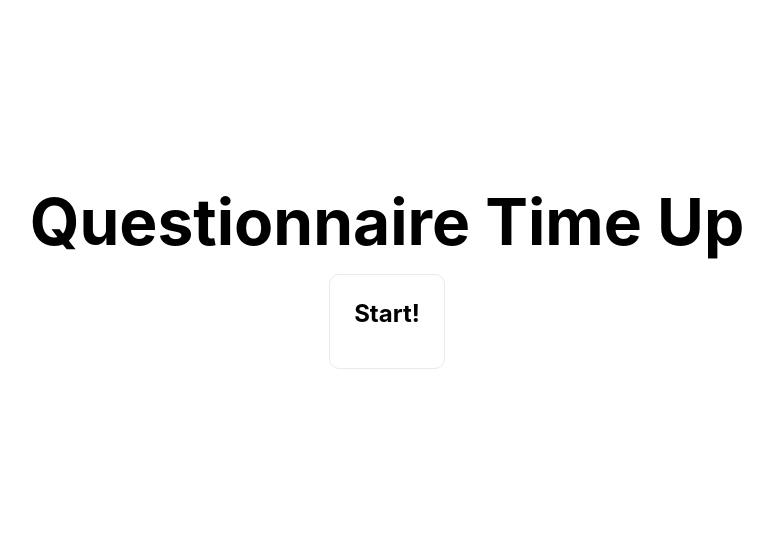
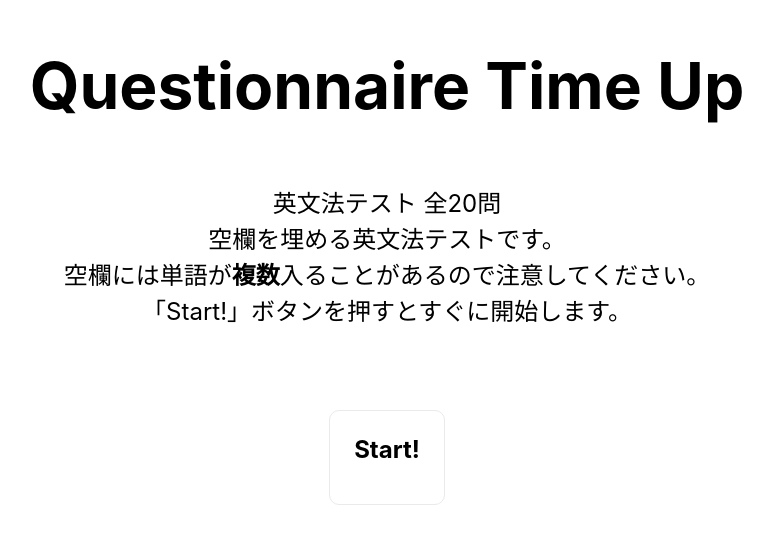
Before and after one commit to supaman4561/questionnaire_timeup, a Next.js app in the folder questionnaire_timeup/: page / in a window 1280 px wide. Shown: the part 115-658 px from the top of the page, without its empty margins (253-1026 px from the left). Built offline with nearby package versions, Linux system fonts and the light colour scheme.

Commit message:
feat: add description about the grammar test

```diff
--- a/questionnaire_timeup/pages/index.tsx
+++ b/questionnaire_timeup/pages/index.tsx
@@ -16,6 +16,13 @@ const Home: NextPage = () => {
           Questionnaire Time Up
         </h1>
 
+        <p className={styles.description}>
+          英文法テスト 全20問 <br />
+          空欄を埋める英文法テストです。<br />
+          空欄には単語が<b>複数</b>入ることがあるので注意してください。<br />
+          「Start!」ボタンを押すとすぐに開始します。
+        </p>
+
         <Link href="/questionnaire">
           <a className={styles.card}>
             <h2>Start!</h2>
```
